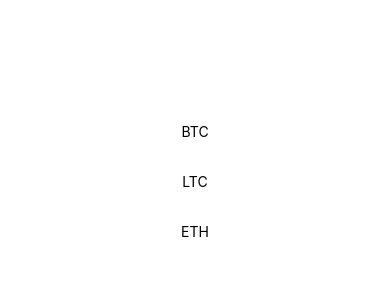
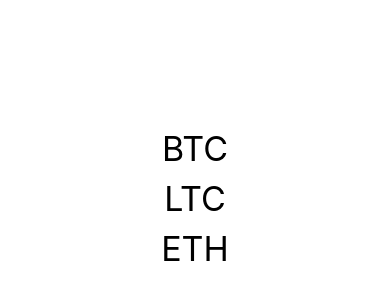
Before and after one commit to jwbnw/CoinTick, a React Native app: screen / in a window 390 px wide. Shown: the part 224-524 px from the top of the page. Built offline with nearby package versions, Linux system fonts and the light colour scheme.

Commit message:
Integrated FadeIn

```diff
--- a/components/btcTicker.js
+++ b/components/btcTicker.js
@@ -42,14 +42,14 @@
     if (this.state.isLoading) {
       return (
         <TouchableOpacity onPress={this._onPressBtn} style={styles.button1}>
-          <Text>BTC</Text>
+          <Text style={styles.result}>BTC</Text>
         </TouchableOpacity>
       );
     } else {
       return (
         <FadeInView>
           <TouchableOpacity onPress={this._onPressBtn1} style={styles.button1}>
-            <Text style={styles.result}>{this.state.dataSource}</Text>
+            <Text style={styles.result}>{"$" + this.state.dataSource}</Text>
           </TouchableOpacity>
         </FadeInView>
       );
@@ -61,11 +61,14 @@
   button1: {
     height: 50,
     alignSelf: "center",
-    color: "blue"
+    color: "blue",
+    fontSize: 34,
+    padding: 5
   },
   result: {
     alignSelf: "center",
-    height: 50
+    height: 50,
+    fontSize: 34
   },
   buttonText: {
     padding: 20,
--- a/components/ethTicker.js
+++ b/components/ethTicker.js
@@ -48,14 +48,14 @@
     if (this.state.isLoading) {
       return (
         <TouchableOpacity onPress={this._onPressBtn} style={styles.button1}>
-          <Text>ETH</Text>
+          <Text style={styles.result}>ETH</Text>
         </TouchableOpacity>
       );
     } else {
       return (
         <FadeInView>
           <TouchableOpacity onPress={this._onPressBtn1} style={styles.button1}>
-            <Text style={styles.result}>{this.state.dataSource}</Text>
+            <Text style={styles.result}>{"$" + this.state.dataSource}</Text>
           </TouchableOpacity>
         </FadeInView>
       );
@@ -67,10 +67,13 @@
   button1: {
     height: 50,
     alignSelf: "center",
-    color: "blue"
+    color: "blue",
+    fontSize: 34,
+    padding: 5
   },
   result: {
     alignSelf: "center",
+    fontSize: 34,
     height: 50
   },
   buttonText: {
--- a/components/ltcTicker.js
+++ b/components/ltcTicker.js
@@ -2,7 +2,6 @@
 import { StyleSheet, View, TouchableOpacity, Text } from "react-native";
 
 import FadeInView from "./fadeIn.js";
-//import FadeOutView from "./fadeOut.js";
 
 export default class BtcTicker extends React.Component {
   constructor(props) {
@@ -44,7 +43,7 @@
       return (
         // <FadeOutView>
         <TouchableOpacity onPress={this._onPressBtn} style={styles.button1}>
-          <Text>LTC</Text>
+          <Text style={styles.result}>LTC</Text>
         </TouchableOpacity>
         //  </FadeOutView>
       );
@@ -52,7 +51,7 @@
       return (
         <FadeInView>
           <TouchableOpacity onPress={this._onPressBtn1} style={styles.button1}>
-            <Text style={styles.result}>{this.state.dataSource}</Text>
+            <Text style={styles.result}>{"$" + this.state.dataSource}</Text>
           </TouchableOpacity>
         </FadeInView>
       );
@@ -64,11 +63,14 @@
   button1: {
     height: 50,
     alignSelf: "center",
-    color: "blue"
+    color: "blue",
+    fontSize: 34,
+    padding: 5
   },
   result: {
     alignSelf: "center",
-    height: 50
+    height: 50,
+    fontSize: 34
   },
   buttonText: {
     padding: 20,
```
